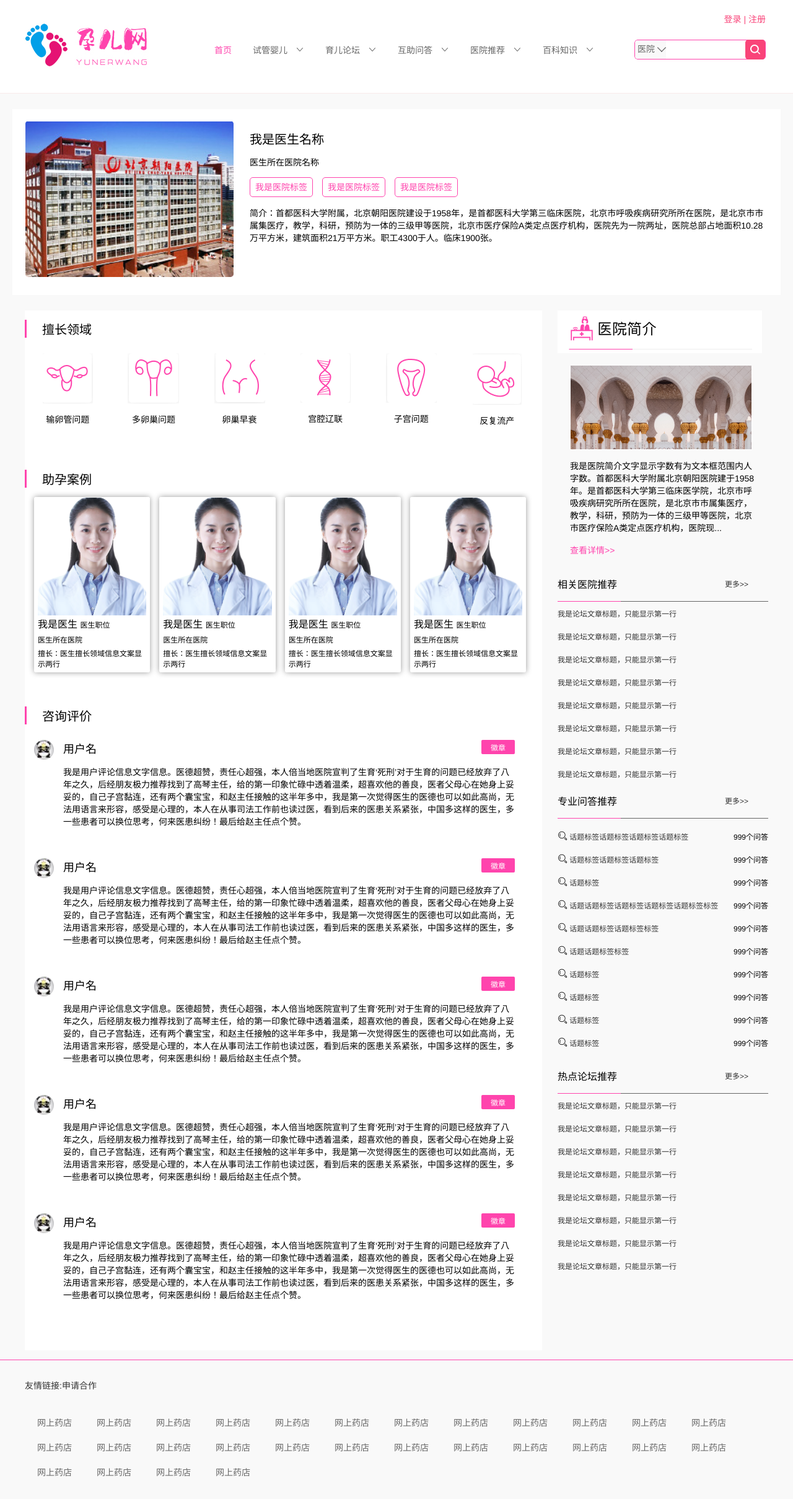
After one commit to xiaohanxxx/yuerweb, a Django app: template template/yishenginfo.html in a window 1280 px wide. The commit adds this page. Shown: the top 2419 px of the page at 62% size. Run offline with Django 3.2, Linux system fonts and the light colour scheme; the template is opened without the code that fills it, so the values that code supplies are empty; some libraries are stand-ins or nearby versions.

Commit message:
医生详情   yishenginfo.html   提交

```diff
--- a/static/css/css.css
+++ b/static/css/css.css
@@ -511,6 +511,20 @@ color: #666; font-size: 12px; }
 .piaofubox{ display: none; }
 
 
+
+
+
+
+.listyishenges{ width: 100%; overflow: hidden; }
+.listyishenges ol{ overflow: hidden; width: 100%; padding: 15px; }
+.listyishenges ol li{width: 97%; overflow: hidden; margin: 10px 0 50px 0;}
+.listyishenges h4{ font-size: 18px; }
+.listyishenges h4 abbr{ float: right; font-size: 12px; background: #ff44ad; border-radius: 2px; color: #fff; padding: 3px 15px;}
+.listyishenges p{ margin-top: 15px; }
+
+
+
+
 .piaofubox{position: absolute;width: 100%; height: 100%; left: 0; top: 0; background: rgba(0,0,0,0.6); }
 
 .piaofubox{ color: #fff; }
@@ -537,3 +551,12 @@ color: #666; font-size: 12px; }
 .qwzhuanjia ol,.qwzhuanjia{ width: 100%; overflow: hidden; }
 .qwzhuanjia ol li{float: left; width: 50%;}
 .hd ul li{ width: 20px; line-height: 20px; height: 20px; text-align: center; }
+
+
+.pjjyy{ padding: 20px;}
+.pjjyy a{ color: #ff44ad; margin-top: 15px; }
+
+.listyisheng,.listyisheng ol{overflow: hidden;}
+.listyisheng ol{ margin: 25px 0; }
+.listyisheng ol li{ float: left; width: 16.6%; text-align: center; }
+.listyisheng ol li p{ text-align: center; padding: 15px 0; }
--- /dev/null
+++ b/template/yishenginfo.html
@@ -0,0 +1,423 @@
+<!DOCTYPE html>
+<html>
+<head>
+  <title>首页</title>
+  <meta charset="utf-8">
+  <meta name="viewport" content="width=device-width, initial-scale=1, minimum-scale=1, maximum-scale=1">
+  <meta name=renderer content=webkit>
+   {% load static %}
+  <script type="text/javascript" src="{% static 'js/jquery.js' %}"></script>
+  <script type="text/javascript" src="{% static 'layui/layui.js' %}"></script>
+  <script type="text/javascript" src="{% static 'js/swiper-bundle.min.js' %}"></script>
+  <script type="text/javascript" src="{% static 'js/avalon.js' %}"></script>
+  <script type="text/javascript" src="{% static 'js/index.js' %}"></script>
+  <script type="text/javascript" src="{% static 'js/jquery.SuperSlide.2.1.1.js' %}"></script>
+  <link rel="stylesheet" type="text/css" href="{% static 'css/swiper-bundle.min.css' %}">
+  <link rel="stylesheet" type="text/css" href="{% static 'css/css.css' %}">
+  <link rel="stylesheet" type="text/css" href="{% static 'css/index.css' %}">
+  <link rel="stylesheet" type="text/css" href="{% static 'layui/css/layui.css' %}">
+<!--      <style type="text/css">
+      body{ background: #029EE9; }
+     </style>
+ -->
+</head>
+
+  {% include 'header.html' %}
+     <div class="topboxs">
+            <div class="imgs"><img src="{% static 'img/yymc.png' %}"></div>
+            <h3>我是医生名称</h3>
+            <p>医生所在医院名称</p>
+            <p style="margin: 15px 0;">
+              <a href="">我是医院标签</a>
+              <a href="">我是医院标签</a>
+              <a href="">我是医院标签</a>
+            </p>
+            <p>简介：首都医科大学附属，北京朝阳医院建设于1958年，是首都医科大学第三临床医院，北京市呼吸疾病研究所所在医院，是北京市市属集医疗，教学，科研，预防为一体的三级甲等医院，北京市医疗保险A类定点医疗机构，医院先为一院两址，医院总部占地面积10.28万平方米，建筑面积21万平方米。职工4300于人。临床1900张。</p>
+     </div>
+
+    <div class="hzwdconts">
+
+      <div class="hzwdlefts">
+
+
+
+
+
+
+
+        <div class="hzwdcontslistes">
+
+          <h3>擅长领域</h3>
+
+          <div class="listyisheng">
+              <ol>
+                  <li>
+                     <img src="{% static 'img/yyjj01.png' %}">
+                     <p>输卵管问题</p>
+                  </li>
+                  <li>
+                     <img src="{% static 'img/yyjj02.png' %}">
+                     <p>多卵巢问题</p>
+                  </li>
+                  <li>
+                     <img src="{% static 'img/yyjj03.png' %}">
+                     <p>卵巢早衰</p>
+                  </li>
+                  <li>
+                     <img src="{% static 'img/yyjj04.png' %}">
+                     <p>宫腔辽联</p>
+                  </li>
+                  <li>
+                     <img src="{% static 'img/yyjj05.png' %}">
+                     <p>子宫问题</p>
+                  </li>
+                  <li>
+                     <img src="{% static 'img/yyjj06.png' %}">
+                     <p>反复流产</p>
+                  </li>
+              </ol>
+          </div>
+
+
+
+
+
+
+
+         </div>
+
+
+
+
+
+
+
+
+
+
+
+
+
+
+
+         <div class="hzwdcontslistes">
+
+          <h3>助孕案例</h3>
+
+          <div class="listyisheng">
+              <ul>
+                <li>
+                   <img src="{% static 'img/nys.png' %}">
+                   <p>我是医生   <abbr>医生职位</abbr></p>
+                   <p style="font-size: 12px; margin: 5px 0;">医生所在医院</p>
+                   <p style="font-size: 12px; margin: 5px 0;">擅长：医生擅长领域信息文案显示两行</p>
+
+                    <div class="piaofubox">
+                        <div style="margin-top: 30px; margin-left: 20px; font-size: 16px;">我是医院名称</div>
+                        <div style=" margin-left: 20px; margin-top: 5px; font-size: 12px;">我是医院职位</div>
+                        <div class="biaoqiannz"><abbr>技术标签</abbr><abbr>技术标签</abbr><abbr>技术标签</abbr><abbr>技术标签</abbr></div>
+                        <div class="zixunzhuanjia">咨询专家</div>
+                    </div>
+
+                </li>
+                <li>
+                   <img src="{% static 'img/nys.png' %}">
+                   <p>我是医生   <abbr>医生职位</abbr></p>
+                   <p style="font-size: 12px; margin: 5px 0;">医生所在医院</p>
+                   <p style="font-size: 12px; margin: 5px 0;">擅长：医生擅长领域信息文案显示两行</p>
+
+                   <div class="piaofubox">
+                        <div style="margin-top: 30px; margin-left: 20px; font-size: 16px;">我是医院名称</div>
+                        <div style=" margin-left: 20px; margin-top: 5px; font-size: 12px;">我是医院职位</div>
+                        <div class="biaoqiannz"><abbr>技术标签</abbr><abbr>技术标签</abbr><abbr>技术标签</abbr><abbr>技术标签</abbr></div>
+                        <div class="zixunzhuanjia">咨询专家</div>
+
+                    </div>
+
+                </li>
+                <li>
+                   <img src="{% static 'img/nys.png' %}">
+                   <p>我是医生   <abbr>医生职位</abbr></p>
+                   <p style="font-size: 12px; margin: 5px 0;">医生所在医院</p>
+                   <p style="font-size: 12px; margin: 5px 0;">擅长：医生擅长领域信息文案显示两行</p>
+
+                    <div class="piaofubox">
+                        <div style="margin-top: 30px; margin-left: 20px; font-size: 16px;">我是医院名称</div>
+                        <div style=" margin-left: 20px; margin-top: 5px; font-size: 12px;">我是医院职位</div>
+                        <div class="biaoqiannz"><abbr>技术标签</abbr><abbr>技术标签</abbr><abbr>技术标签</abbr><abbr>技术标签</abbr></div>
+                        <div class="zixunzhuanjia">咨询专家</div>
+
+                    </div>
+
+                </li>
+                <li>
+                   <img src="{% static 'img/nys.png' %}">
+                   <p>我是医生   <abbr>医生职位</abbr></p>
+                   <p style="font-size: 12px; margin: 5px 0;">医生所在医院</p>
+                   <p style="font-size: 12px; margin: 5px 0;">擅长：医生擅长领域信息文案显示两行</p>
+
+
+                    <div class="piaofubox">
+                        <div style="margin-top: 30px; margin-left: 20px; font-size: 16px;">我是医院名称</div>
+                        <div style=" margin-left: 20px; margin-top: 5px; font-size: 12px;">我是医院职位</div>
+                        <div class="biaoqiannz"><abbr>技术标签</abbr><abbr>技术标签</abbr><abbr>技术标签</abbr><abbr>技术标签</abbr></div>
+                        <div class="zixunzhuanjia">咨询专家</div>
+
+                  </div>
+
+                </li>
+              </ul>
+          </div>
+         </div>
+
+
+
+
+
+
+         <div class="hzwdcontslistes">
+
+          <h3>咨询评价</h3>
+
+          <div class="listyishenges">
+               <ol>
+                 <li>
+                    <img src="{% static 'img/xmao.png' %}" style="float: left; margin-right: 15px; width: 32px; height: 32px;">
+                    <div style="float: left; width: 90%;">
+                       <h4>用户名   <abbr><img src="">徽章</abbr></h4>
+                       <p>我是用户评论信息文字信息。医德超赞，责任心超强，本人倍当地医院宣判了生育‘死刑’对于生育的问题已经放弃了八年之久，后经朋友极力推荐找到了高琴主任，给的第一印象忙碌中透着温柔，超喜欢他的善良，医者父母心在她身上妥妥的，自己子宫黏连，还有两个囊宝宝，和赵主任接触的这半年多中，我是第一次觉得医生的医德也可以如此高尚，无法用语言来形容，感受是心理的，本人在从事司法工作前也读过医，看到后来的医患关系紧张，中国多这样的医生，多一些患者可以换位思考，何来医患纠纷！最后给赵主任点个赞。</p>
+                    </div>
+                 </li>
+                 <li>
+                    <img src="{% static 'img/xmao.png' %}" style="float: left; margin-right: 15px; width: 32px; height: 32px;">
+                    <div style="float: left; width: 90%;">
+                       <h4>用户名   <abbr><img src="">徽章</abbr></h4>
+                       <p>我是用户评论信息文字信息。医德超赞，责任心超强，本人倍当地医院宣判了生育‘死刑’对于生育的问题已经放弃了八年之久，后经朋友极力推荐找到了高琴主任，给的第一印象忙碌中透着温柔，超喜欢他的善良，医者父母心在她身上妥妥的，自己子宫黏连，还有两个囊宝宝，和赵主任接触的这半年多中，我是第一次觉得医生的医德也可以如此高尚，无法用语言来形容，感受是心理的，本人在从事司法工作前也读过医，看到后来的医患关系紧张，中国多这样的医生，多一些患者可以换位思考，何来医患纠纷！最后给赵主任点个赞。</p>
+                    </div>
+                 </li>
+                 <li>
+                    <img src="{% static 'img/xmao.png' %}" style="float: left; margin-right: 15px; width: 32px; height: 32px;">
+                    <div style="float: left; width: 90%;">
+                       <h4>用户名   <abbr><img src="">徽章</abbr></h4>
+                       <p>我是用户评论信息文字信息。医德超赞，责任心超强，本人倍当地医院宣判了生育‘死刑’对于生育的问题已经放弃了八年之久，后经朋友极力推荐找到了高琴主任，给的第一印象忙碌中透着温柔，超喜欢他的善良，医者父母心在她身上妥妥的，自己子宫黏连，还有两个囊宝宝，和赵主任接触的这半年多中，我是第一次觉得医生的医德也可以如此高尚，无法用语言来形容，感受是心理的，本人在从事司法工作前也读过医，看到后来的医患关系紧张，中国多这样的医生，多一些患者可以换位思考，何来医患纠纷！最后给赵主任点个赞。</p>
+                    </div>
+                 </li>
+                 <li>
+                    <img src="{% static 'img/xmao.png' %}" style="float: left; margin-right: 15px; width: 32px; height: 32px;">
+                    <div style="float: left; width: 90%;">
+                       <h4>用户名   <abbr><img src="">徽章</abbr></h4>
+                       <p>我是用户评论信息文字信息。医德超赞，责任心超强，本人倍当地医院宣判了生育‘死刑’对于生育的问题已经放弃了八年之久，后经朋友极力推荐找到了高琴主任，给的第一印象忙碌中透着温柔，超喜欢他的善良，医者父母心在她身上妥妥的，自己子宫黏连，还有两个囊宝宝，和赵主任接触的这半年多中，我是第一次觉得医生的医德也可以如此高尚，无法用语言来形容，感受是心理的，本人在从事司法工作前也读过医，看到后来的医患关系紧张，中国多这样的医生，多一些患者可以换位思考，何来医患纠纷！最后给赵主任点个赞。</p>
+                    </div>
+                 </li>
+                 <li>
+                    <img src="{% static 'img/xmao.png' %}" style="float: left; margin-right: 15px; width: 32px; height: 32px;">
+                    <div style="float: left; width: 90%;">
+                       <h4>用户名   <abbr><img src="">徽章</abbr></h4>
+                       <p>我是用户评论信息文字信息。医德超赞，责任心超强，本人倍当地医院宣判了生育‘死刑’对于生育的问题已经放弃了八年之久，后经朋友极力推荐找到了高琴主任，给的第一印象忙碌中透着温柔，超喜欢他的善良，医者父母心在她身上妥妥的，自己子宫黏连，还有两个囊宝宝，和赵主任接触的这半年多中，我是第一次觉得医生的医德也可以如此高尚，无法用语言来形容，感受是心理的，本人在从事司法工作前也读过医，看到后来的医患关系紧张，中国多这样的医生，多一些患者可以换位思考，何来医患纠纷！最后给赵主任点个赞。</p>
+                    </div>
+                 </li>
+               </ol>
+          </div>
+         </div>
+
+
+
+      </div>
+
+
+
+      <div class="hzwdrights">
+          <img src="{% static 'img/yyjjtop.png' %}">
+          <div class="pjjyy"><img src="{%  static 'img/yyjj.png' %}" style="margin-bottom: 15px;">我是医院简介文字显示字数有为文本框范围内人字数。首都医科大学附属北京朝阳医院建于1958年。是首都医科大学第三临床医学院，北京市呼吸疾病研究所所在医院，是北京市市属集医疗，教学，科研，预防为一体的三级甲等医院，北京市医疗保险A类定点医疗机构，医院现...</br></br><a href="">查看详情>></a></div>
+
+   <div class="szzhuanjia">
+              <h3><abbr>相关医院推荐</abbr> <a href="###">更多>></a></h3>
+              <div class="hotwdtuijianes_new">
+                 <ol>
+                   <li>
+                     <a href="###">我是论坛文章标题，只能显示第一行</a>
+                   </li>
+                   <li>
+                     <a href="###">我是论坛文章标题，只能显示第一行</a>
+                   </li>
+                   <li>
+                     <a href="###">我是论坛文章标题，只能显示第一行</a>
+                   </li>
+                   <li>
+                     <a href="###">我是论坛文章标题，只能显示第一行</a>
+                   </li>
+                   <li>
+                     <a href="###">我是论坛文章标题，只能显示第一行</a>
+                   </li>
+                   <li>
+                     <a href="###">我是论坛文章标题，只能显示第一行</a>
+                   </li>
+                   <li>
+                     <a href="###">我是论坛文章标题，只能显示第一行</a>
+                   </li>
+                   <li>
+                     <a href="###">我是论坛文章标题，只能显示第一行</a>
+                   </li>
+                 </ol>
+              </div>
+          </div>
+
+
+
+          <div class="szzhuanjia">
+              <h3><abbr>专业问答推荐</abbr> <a href="###">更多>></a></h3>
+              <div class="hotwdtuijian">
+                 <ul>
+                   <li>
+                    <i class="layui-icon">&#xe615;</i>
+                     <a href="###">话题标签话题标签话题标签话题标签</a>
+                     <abbr>999个问答</abbr>
+                   </li>
+                   <li>
+                    <i class="layui-icon">&#xe615;</i>
+                     <a href="###">话题标签话题标签话题标签</a>
+                     <abbr>999个问答</abbr>
+                   </li>
+                   <li>
+                    <i class="layui-icon">&#xe615;</i>
+                     <a href="###">话题标签</a>
+                     <abbr>999个问答</abbr>
+                   </li>
+                   <li>
+                    <i class="layui-icon">&#xe615;</i>
+                     <a href="###">话题话题标签话题标签话题标签话题标签标签</a>
+                     <abbr>999个问答</abbr>
+                   </li>
+                   <li>
+                    <i class="layui-icon">&#xe615;</i>
+                     <a href="###">话题话题标签话题标签标签</a>
+                     <abbr>999个问答</abbr>
+                   </li>
+                   <li>
+                    <i class="layui-icon">&#xe615;</i>
+                     <a href="###">话题话题标签标签</a>
+                     <abbr>999个问答</abbr>
+                   </li>
+                   <li>
+                    <i class="layui-icon">&#xe615;</i>
+                     <a href="###">话题标签</a>
+                     <abbr>999个问答</abbr>
+                   </li>
+                   <li>
+                    <i class="layui-icon">&#xe615;</i>
+                     <a href="###">话题标签</a>
+                     <abbr>999个问答</abbr>
+                   </li>
+                   <li>
+                    <i class="layui-icon">&#xe615;</i>
+                     <a href="###">话题标签</a>
+                     <abbr>999个问答</abbr>
+                   </li>
+                   <li>
+                    <i class="layui-icon">&#xe615;</i>
+                     <a href="###">话题标签</a>
+                     <abbr>999个问答</abbr>
+                   </li>
+                 </ul>
+              </div>
+          </div>
+
+
+
+
+
+
+   <div class="szzhuanjia">
+              <h3><abbr>热点论坛推荐</abbr> <a href="###">更多>></a></h3>
+              <div class="hotwdtuijianes_new">
+                 <ol>
+                   <li>
+                     <a href="###">我是论坛文章标题，只能显示第一行</a>
+                   </li>
+                   <li>
+                     <a href="###">我是论坛文章标题，只能显示第一行</a>
+                   </li>
+                   <li>
+                     <a href="###">我是论坛文章标题，只能显示第一行</a>
+                   </li>
+                   <li>
+                     <a href="###">我是论坛文章标题，只能显示第一行</a>
+                   </li>
+                   <li>
+                     <a href="###">我是论坛文章标题，只能显示第一行</a>
+                   </li>
+                   <li>
+                     <a href="###">我是论坛文章标题，只能显示第一行</a>
+                   </li>
+                   <li>
+                     <a href="###">我是论坛文章标题，只能显示第一行</a>
+                   </li>
+                   <li>
+                     <a href="###">我是论坛文章标题，只能显示第一行</a>
+                   </li>
+                 </ol>
+              </div>
+          </div>
+
+
+
+
+
+
+
+
+
+
+
+
+
+
+
+
+      </div>
+    </div>
+
+
+
+
+
+
+     <!-- 底部 -->
+  {% include 'footer.html' %}
+
+      <script>
+    var vm = avalon.define({
+        $id: "bodyconts",
+        name:"医院",
+        intopages:function(){
+            layui.use(['laypage', 'layer'], function(){
+              var laypage = layui.laypage
+              ,layer = layui.layer;
+              laypage.render({
+                elem: 'pagers'
+                ,count: 100
+                ,layout: ['count', 'prev', 'page', 'next', 'limit', 'refresh', 'skip']
+                ,jump: function(obj){
+                  console.log(obj)
+                }
+              });
+            });
+        },
+        showxiala:function(){
+            var _this = $(this);
+            if(_this.next('ul').hasClass('hites')){
+                _this.next('ul').removeClass('hites');
+            }else{
+                _this.next('ul').addClass('hites');
+            }
+        },
+        changeSearch:function(els){
+            vm.name = '';
+            vm.name = els;
+            $(this).parent().addClass('hites');
+        },
+    })
+    vm.intopages();
+</script>
+</body>
+</html>
```
Also changed, not shown: static/img/xmao.png (added), static/img/yyjj.png (added), static/img/yyjj01.png (added), static/img/yyjj02.png (added), static/img/yyjj03.png (added), static/img/yyjj04.png (added), static/img/yyjj05.png (added), static/img/yyjj06.png (added), static/img/yyjjtop.png (added).
